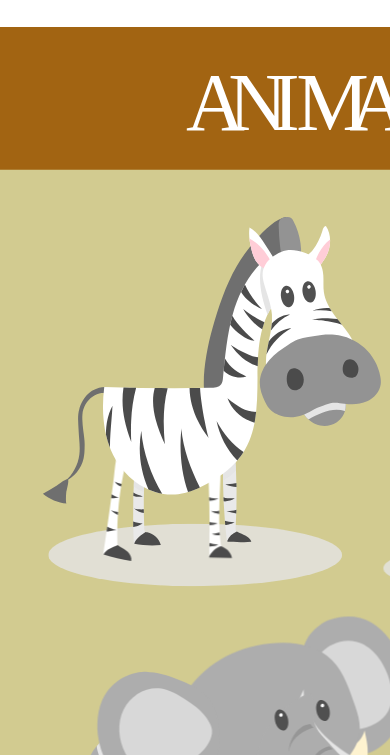
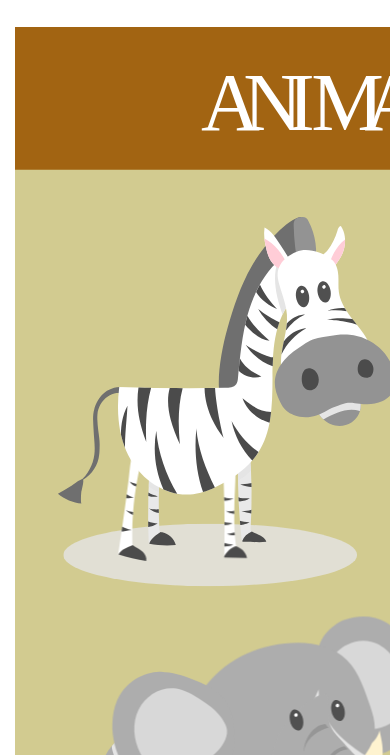
Before and after one commit to Nik-Ches/SVG-illustration-animation, a plain HTML site: page index.html in a window 390 px wide. Shown: the part 89-844 px from the top of the page. Drawn offline with nearby package versions, Linux system fonts and the light colour scheme.

Commit message:
added responsive container

```diff
--- a/css/main.css
+++ b/css/main.css
@@ -14,6 +14,14 @@ h1, p {
     font-size: 30px;
     background-color: #27ae60;
 
+}
+
+.svgWrap {
+    max-width: 100%
+}
+
+.svg {
+    width: 90%;
 }
 
 .rightEye {
--- a/index.html
+++ b/index.html
@@ -11,6 +11,7 @@
   </head>
   <body>
   <h1>SVG animations!</h1>
+  <div class="container-fluid">
     <div class="svgWrap">
         <svg xmlns="http://www.w3.org/2000/svg" width="1000" height="1000" viewBox="0 0 1000 1000">
           <defs>
@@ -435,6 +436,7 @@
           </g>
         </svg>
     </div>
+  </div>
     <p>
       IIllustration by freepik.com. Animations by nikches.com
     </p>
```
